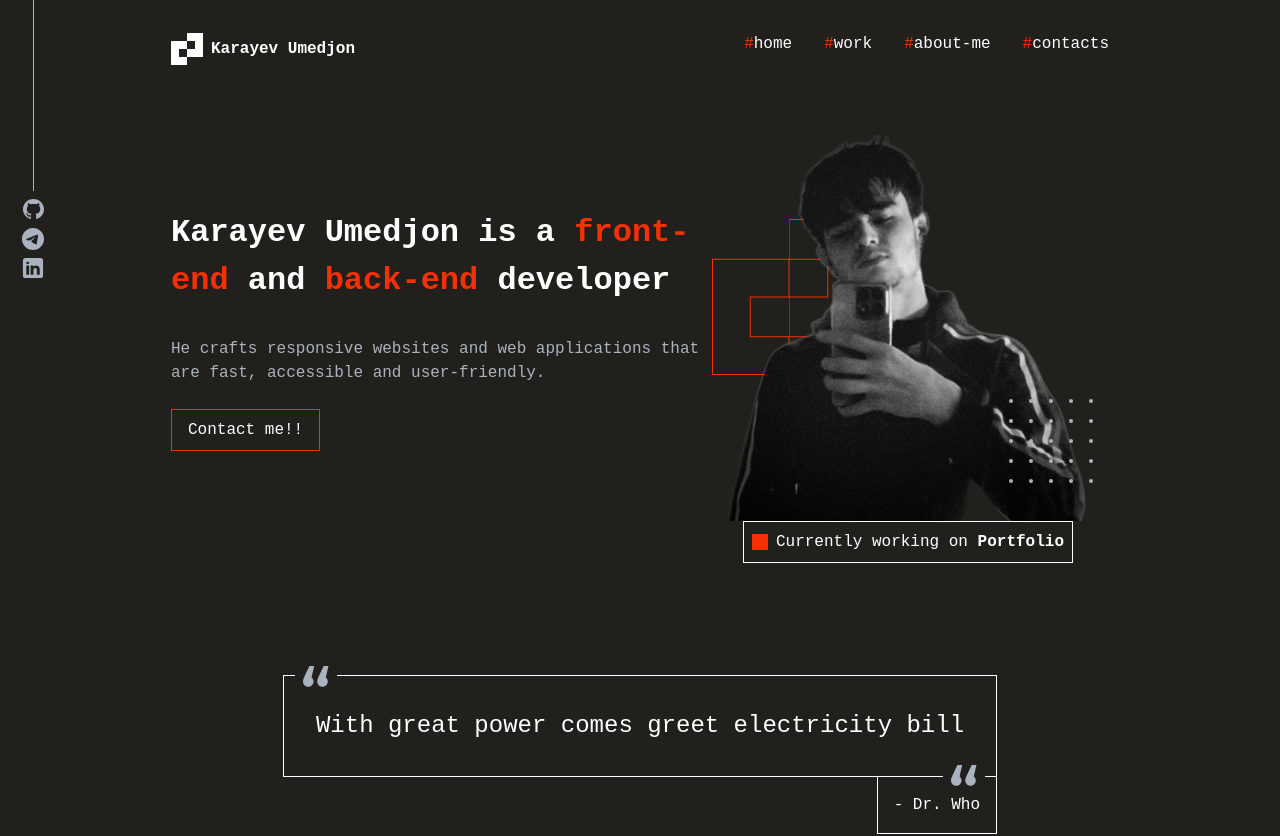
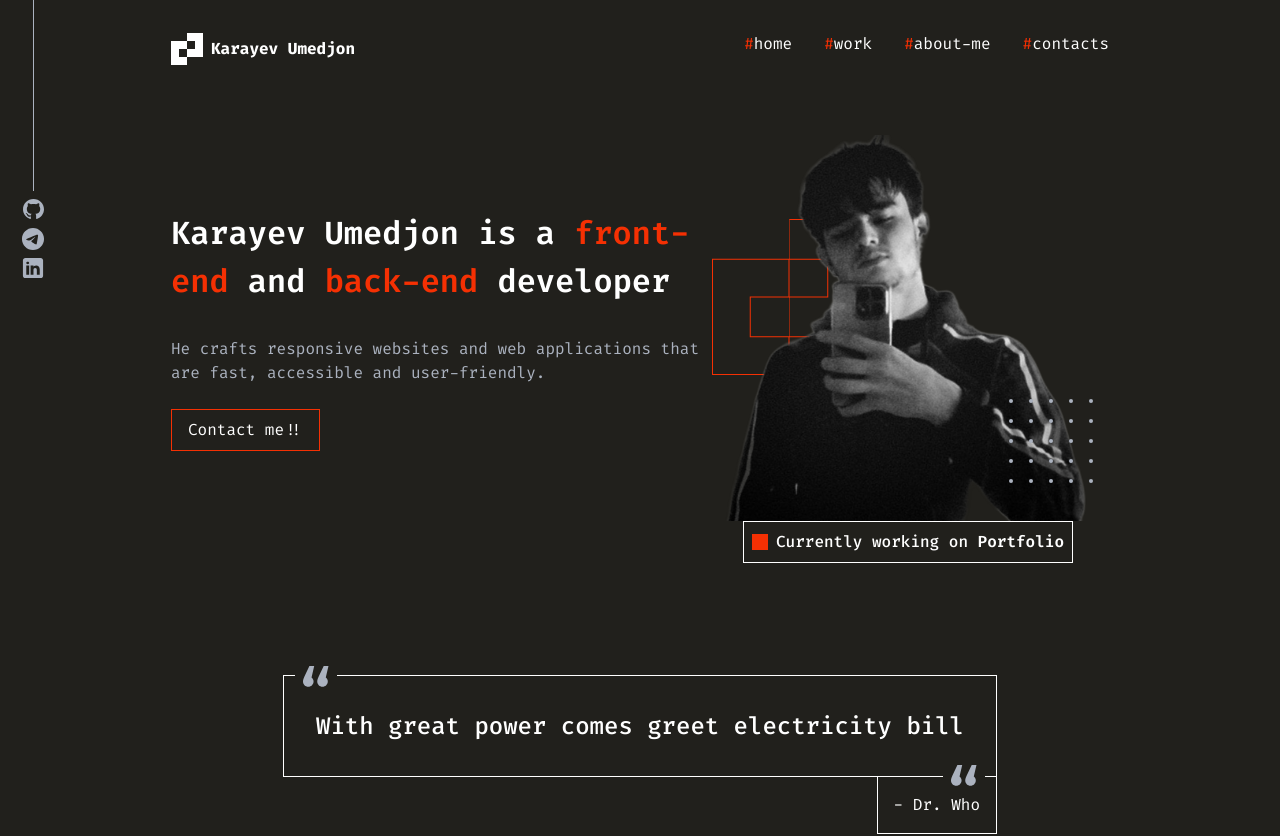
Before and after one commit to umedzhan/xportfolio, a React (Vite) app: page / in a window 1280 px wide. Shown: the top 836 px of the page. Built offline with nearby package versions, Linux system fonts and the light colour scheme.

Commit message:
font-family fix

```diff
--- a/src/index.css
+++ b/src/index.css
@@ -1,5 +1,5 @@
+@import url("https://fonts.googleapis.com/css2?family=Fira+Code:wght@300..700&family=Poppins:ital,wght@0,100;0,200;0,300;0,400;0,500;0,600;0,700;0,800;0,900;1,100;1,200;1,300;1,400;1,500;1,600;1,700;1,800;1,900&display=swap");
 @import "tailwindcss";
-@import url("https://fonts.googleapis.com/css2?family=Fira+Code:wght@300..700&family=Poppins:ital,wght@0,100;0,200;0,300;0,400;0,500;0,600;0,700;0,800;0,900;1,100;1,200;1,300;1,400;1,500;1,600;1,700;1,800;1,900&display=swap");
 
 * {
   font-family: "Fira Code", monospace;
```
